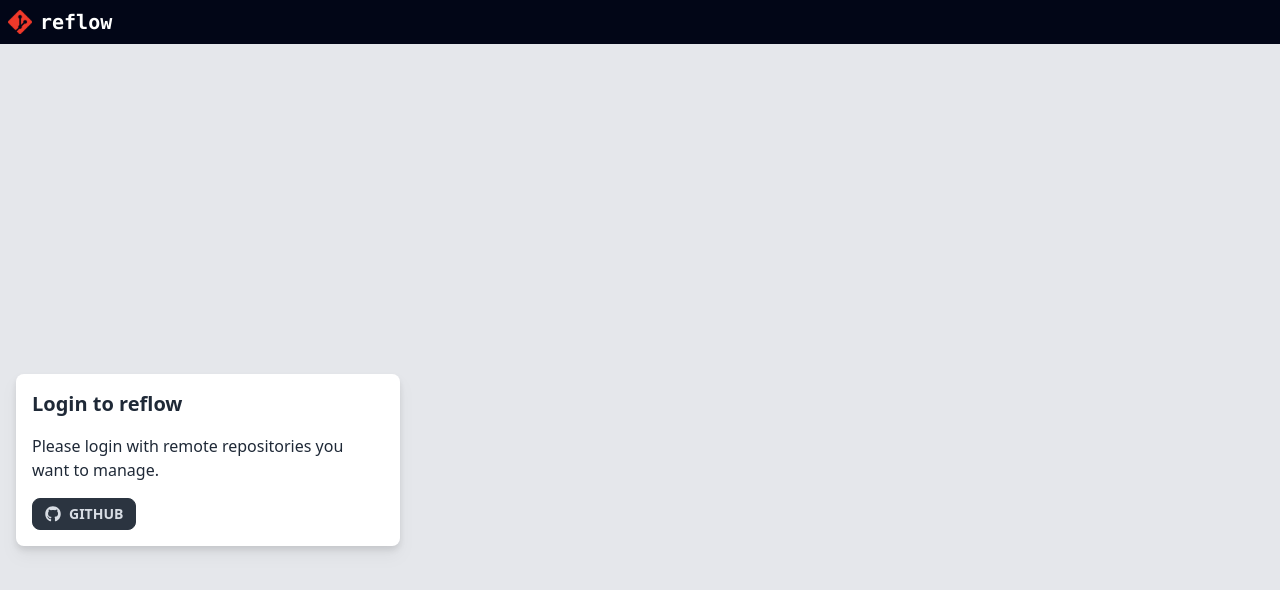
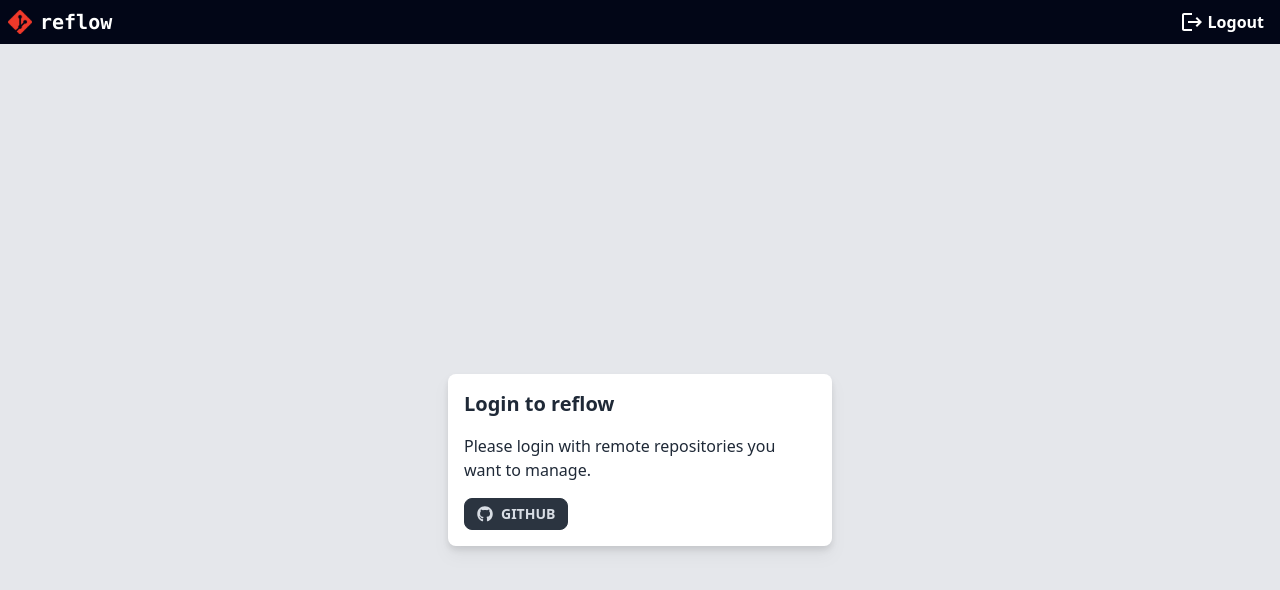
Before and after one commit to kilip/reflow, a Next.js app: page /auth/login in a window 1280 px wide. Shown: the top 590 px of the page. Built offline with nearby package versions, Linux system fonts and the light colour scheme.

Commit message:
feat(auth): added signout link

```diff
--- a/src/app/layout.tsx
+++ b/src/app/layout.tsx
@@ -2,7 +2,11 @@
 import { Inter } from 'next/font/google'
 import './globals.css'
 import classNames from 'classnames'
+import ComposeProviders from '@/pkg/ui/ComposeProviders'
 import ThemeProvider from '@/pkg/ui/contexts/ThemeContext'
+import AuthProvider from '@/pkg/auth/context/AuthContext'
+import ToastProvider from '@/pkg/ui/contexts/ToastContext'
+import ReactQueryProvider from '@/pkg/ui/contexts/ReactQueryContext'
 
 const inter = Inter({ subsets: ['latin'] })
 
@@ -23,9 +27,14 @@
           'bg-gray-200 min-h-screen': true
         })}
       >
-        <ThemeProvider>
+        <ComposeProviders components={[
+          ThemeProvider,
+          ToastProvider,
+          AuthProvider,
+          ReactQueryProvider
+        ]}>
           {children}
-        </ThemeProvider>
+        </ComposeProviders>
       </body>
     </html>
   )
--- a/src/pkg/auth/pages/LoginPage.tsx
+++ b/src/pkg/auth/pages/LoginPage.tsx
@@ -5,7 +5,7 @@
 export default async function LoginPage() {
   UI.layout = ThemeLayout.full
   return (
-    <div className='flex h-screen items-center justify-center'>
+    <div className='flex w-full h-screen items-center justify-center'>
       <Login/>
     </div>
   )
--- a/src/pkg/github/components/Dashboard.tsx
+++ b/src/pkg/github/components/Dashboard.tsx
@@ -3,7 +3,6 @@
 import GitHubProvider from '../contexts/GitHubContext'
 import SearchProvider from '../contexts/SearchContext'
 import Search from './Search'
-import Layout from '@/pkg/ui/components/Layout'
 
 const Dashboard = () => {
   return (
--- a/src/pkg/github/components/Toolbar.tsx
+++ b/src/pkg/github/components/Toolbar.tsx
@@ -41,21 +41,24 @@
   }
 
   return (
-    <div className='flex p-2 bg-white rounded-md drop-shadow-md space-x-5 items-center'>
+    <div className='flex flex-col p-2 bg-white rounded-md drop-shadow-md gap-2'>
+      <div className='flex items-center justify-start'>
         <div className='form-control'>
           <div className='input-group'>
             <input
               type='search'
-            className='input input-xs input-bordered'
+              className='input input-sm input-bordered'
               onChange={handleKeyWordChange}
               onKeyDown={handleKeyDown}
               placeholder='type to search'
             />
-          <button className='btn btn-square btn-xs' onClick={search}>
+            <button className='btn btn-square btn-sm' onClick={search}>
               <MdSearch className='w-4 h-4'/>
             </button>
           </div>
         </div>
+      </div>
+
       <Pagination currentPage={page} total={total} onPageChanged={onPageChanged} perPage={per_page} loading={loading}/>
     </div>
   )
--- /dev/null
+++ b/src/pkg/ui/ComposeProviders.tsx
@@ -0,0 +1,17 @@
+/* eslint-disable react/display-name */
+import React, { PropsWithChildren } from 'react'
+
+type Props = {
+  components: Array<React.JSXElementConstructor<React.PropsWithChildren<any>>>
+} &PropsWithChildren
+
+export default function ComposeProviders(props: Props) {
+  const { components = [], children, ...rest } = props
+  return (
+    <>
+      {components.reduceRight((acc, Comp)=>{
+        return <Comp {...rest}>{acc}</Comp>
+      }, children)}
+    </>
+  )
+}
--- a/src/pkg/ui/components/Navbar.tsx
+++ b/src/pkg/ui/components/Navbar.tsx
@@ -1,19 +1,36 @@
 import classNames from 'classnames';
+import { signOut } from 'next-auth/react';
 import Image from 'next/image';
 import Link from 'next/link';
+import { MdLogout } from 'react-icons/md'
 
 export default function Navbar() {
   return (
     <header
       className={classNames({
-        'flex': true,
-        'bg-slate-950': true,
+        'flex sticky z-20 top-0 left-0': true,
+        'bg-slate-950 text-white': true,
       })}
     >
       <Link href='/dashboard' className='flex text-white p-2 items-center justify-center space-x-2 cursor-pointer'>
         <Image src='/logo.png' alt='logo' width={256} height={256} className='w-6 h-6' priority={false}/>
         <span className='font-mono text-xl font-bold'>reflow</span>
       </Link>
+
+      {/* menu */}
+      <div className='flex grow justify-end mr-4'>
+            <a
+              onClick={() => signOut()}
+              className='
+                flex items-center justify-center gap-1 cursor-pointer
+                hover:text-green-400
+              '
+            >
+              <MdLogout className='w-6 h-6'/>
+              <span className='font-semibold'>Logout</span>
+            </a>
+      </div>
+
     </header>
   )
 }
--- a/src/pkg/ui/contexts/ThemeContext.tsx
+++ b/src/pkg/ui/contexts/ThemeContext.tsx
@@ -32,15 +32,9 @@
       setLoading
     }}>
       <Layout>
-        <ToastProvider>
-          <AuthProvider>
-            <ReactQueryProvider>
-              <LoadingOverlay loading={loading}/>
-              {children}
-            </ReactQueryProvider>
-          </AuthProvider>
-        </ToastProvider>
+        {children}
       </Layout>
+      <LoadingOverlay loading={loading}/>
     </ThemeContext.Provider>
   )
 }
```
Lines whose indentation alone changed are shown as unchanged.
